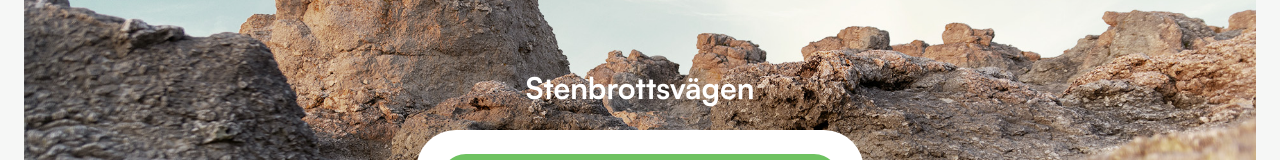
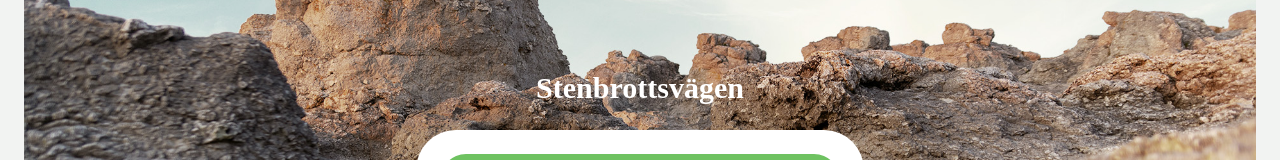
Before and after one commit to dtangerfors/stenbrottet, a Next.js app: page / in a window 1280 px wide. Shown: the part 214-374 px from the top of the page. Built offline with nearby package versions, Linux system fonts and the light colour scheme; a web font is replaced by a local one.

Commit message:
Added packages and stuff

```diff
--- a/next.config.js
+++ b/next.config.js
@@ -1,4 +1,16 @@
 /** @type {import('next').NextConfig} */
-const nextConfig = {};
+const nextConfig = {
+  reactStrictMode: false,
+  images: {
+    remotePatterns: [
+      {
+        protocol: 'https',
+        hostname: 'files.dtangerfors.se',
+        port: '',
+        pathname: '/stenbrottsvagen/gallery/**',
+      },
+    ],
+  },
+};
 
 module.exports = nextConfig;
--- a/tailwind.config.ts
+++ b/tailwind.config.ts
@@ -11,41 +11,53 @@ const config: Config = {
       white: '#FFFFFF',
       black: '#0e100e',
       gray: {
-        '50': '#f6f7f6',
-    '100': '#e2e5e2',
-    '200': '#c5cbc4',
-    '300': '#a0aa9e',
-    '400': '#7c877a',
-    '500': '#616c60',
-    '600': '#4c564b',
-    '700': '#3f473e',
-    '800': '#353b34',
-    '900': '#2e332e',
-    '950': '#0e100e',
+        '50': '#f2f3f2',
+        '100': '#e2e5e2',
+        '200': '#c5cac5',
+        '300': '#a0a8a1',
+        '400': '#7c857d',
+        '500': '#626a63',
+        '600': '#4d544e',
+        '700': '#404541',
+        '800': '#353a35',
+        '900': '#2f3230',
+        '950': '#0e100e',
       },
     },
     fontFamily: {
       sans: ['var(--font-satoshi)'],
-      serif: ['var(--font-erode)'],
+      serif: "larken",
     },
     extend: {
       gridTemplateColumns: {
         '13': 'repeat(13, minmax(0, 1fr))',
       },
+      gridAutoRows: {
+        card: 'minmax(48px,auto)',
+      },
+      padding: {
+        'safe-bottom': 'max(1.5rem, env(safe-area-inset-bottom))',
+        "safe-top": "env(safe-area-inset-top)",
+        "safe-left": "env(safe-area-inset-left)",
+        "safe-right": "env(safe-area-inset-right)",
+      },
+      borderRadius: {
+        '4xl': '32px',
+      },
       colors: {
         primary: {
-          DEFAULT: '#17412d',
-          '50': '#f0f9f3',
-          '100': '#daf1e0',
-          '200': '#b8e2c6',
-          '300': '#89cca3',
-          '400': '#57b07c',
-          '500': '#359460',
-          '600': '#25764c',
-          '700': '#1e5e3e',
-          '800': '#1a4b33',
-          '900': '#17412d',
-          '950': '#0b2318',
+          DEFAULT: '#223c3b',
+          '50': '#f4f9f8',
+          '100': '#d9eeeb',
+          '200': '#b2ddd5',
+          '300': '#84c4bc',
+          '400': '#5ba69f',
+          '500': '#418b85',
+          '600': '#326f6c',
+          '700': '#2b5a57',
+          '800': '#264948',
+          '900': '#223c3b',
+          '950': '#102223',
         },
         secondary: {
           DEFAULT: '#6ec261',
@@ -61,16 +73,30 @@ const config: Config = {
           '900': '#23481f',
           '950': '#0e270c',
         },
+        warning: {
+          '50': '#fef4f2',
+          '100': '#fee7e2',
+          '200': '#fed2ca',
+          '300': '#fcb3a5',
+          '400': '#f88771',
+          '500': '#f06449',
+          '600': '#dd4325',
+          '700': '#b9351c',
+          '800': '#992f1b',
+          '900': '#7f2d1d',
+          '950': '#45140a',
+        },
+        beige: '#E6EBDB',
       },
+      screens: {
+        'laptop': '1025px'
+      }
     },
-    keyframes: {
-      shimmer: {
-        '100%': {
-          transform: 'translateX(100%)',
-        },
-      },
-    },
+
   },
-  plugins: [require('@tailwindcss/forms')],
+  plugins: [
+    require('@tailwindcss/forms'),
+    require('@headlessui/tailwindcss')({ prefix: 'ui' })
+],
 };
 export default config;
```
Also changed, not shown: package.json (+9 -4 lines), 1 other file (tests, documents, lock files or other folders).
